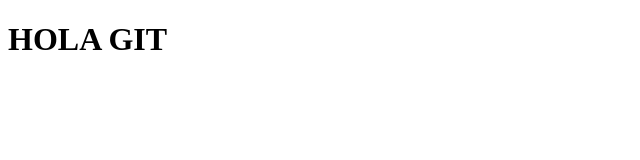
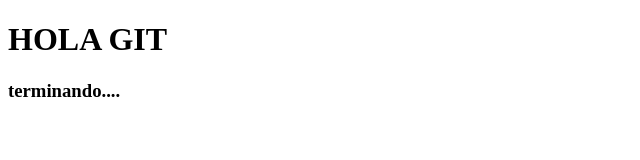
Before and after one commit to nicolasso7/entrega_clase14, a plain HTML site: page index.html in a window 1280 px wide. Shown: the whole page, without its empty margins (0-640 px from the left). Drawn offline with Linux system fonts and the light colour scheme.

Commit message:
arego h3 terminando....

```diff
--- a/index.html
+++ b/index.html
@@ -8,5 +8,6 @@
 </head>
 <body>
     <h1>HOLA GIT</h1>
+    <h3>terminando....</h3>
 </body>
 </html>
```
